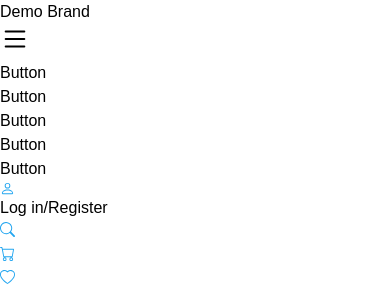
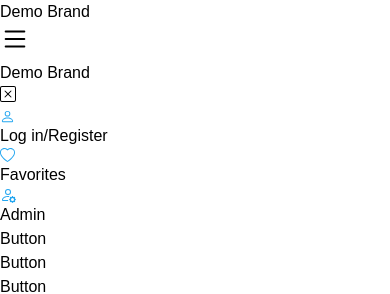
Before and after one commit to KizmazEmirhan/Demo-e-commerce-project, a Vue app in the folder e-commerce/: page / in a window 390 px wide. Shown: the top 294 px of the page. Built offline with nearby package versions, Linux system fonts and the light colour scheme; no server answers; the database is empty.

Commit message:
Update MainHeader.vue
Header updated for better UX, hamburger menu added for mobile version

```diff
--- a/e-commerce/src/components/UI/MainHeader.vue
+++ b/e-commerce/src/components/UI/MainHeader.vue
@@ -8,7 +8,7 @@
         <a href="/">Demo Brand</a>
       </div>
       <div class="lg:hidden flex">
-        <button>
+        <button @click="openMobileMenu">
           <svg
             xmlns="http://www.w3.org/2000/svg"
             width="30"
@@ -23,6 +23,89 @@
             />
           </svg>
         </button>
+      </div>
+      <div
+        id="mobileMenu"
+        class="flex w-0 h-0 z-[999] overflow-x-hidden top-0 left-0 fixed"
+      >
+        <div id="menuWrapper" class="relative flex flex-col bg-[#FAFAFA] p-6">
+          <div class="flex justify-between p-2 gap-5">
+            <p class="font-bold">Demo Brand</p>
+            <button @click="closeMobileMenu">
+              <svg
+                xmlns="http://www.w3.org/2000/svg"
+                width="16"
+                height="16"
+                fill="currentColor"
+                class="bi bi-x-square"
+                viewBox="0 0 16 16"
+              >
+                <path
+                  d="M14 1a1 1 0 0 1 1 1v12a1 1 0 0 1-1 1H2a1 1 0 0 1-1-1V2a1 1 0 0 1 1-1zM2 0a2 2 0 0 0-2 2v12a2 2 0 0 0 2 2h12a2 2 0 0 0 2-2V2a2 2 0 0 0-2-2z"
+                />
+                <path
+                  d="M4.646 4.646a.5.5 0 0 1 .708 0L8 7.293l2.646-2.647a.5.5 0 0 1 .708.708L8.707 8l2.647 2.646a.5.5 0 0 1-.708.708L8 8.707l-2.646 2.647a.5.5 0 0 1-.708-.708L7.293 8 4.646 5.354a.5.5 0 0 1 0-.708"
+                />
+              </svg>
+            </button>
+          </div>
+
+          <ul id="navigation" class="flex flex-col gap-4 p-2">
+            <li id="login">
+              <button class="flex gap-3 items-center">
+                <svg
+                  xmlns="http://www.w3.org/2000/svg"
+                  width="15"
+                  height="15"
+                  fill="#23A6F0"
+                  class="bi bi-person"
+                  viewBox="0 0 16 16"
+                >
+                  <path
+                    d="M8 8a3 3 0 1 0 0-6 3 3 0 0 0 0 6m2-3a2 2 0 1 1-4 0 2 2 0 0 1 4 0m4 8c0 1-1 1-1 1H3s-1 0-1-1 1-4 6-4 6 3 6 4m-1-.004c-.001-.246-.154-.986-.832-1.664C11.516 10.68 10.289 10 8 10s-3.516.68-4.168 1.332c-.678.678-.83 1.418-.832 1.664z"
+                  />
+                </svg>
+                <div class="text-[#23a6f0]">Log in/Register</div>
+              </button>
+            </li>
+            <li id="likedItems">
+              <button class="flex gap-3 items-center">
+                <svg
+                  xmlns="http://www.w3.org/2000/svg"
+                  width="15"
+                  height="15"
+                  fill="#23A6F0"
+                  class="bi bi-heart"
+                  viewBox="0 0 16 16"
+                >
+                  <path
+                    d="m8 2.748-.717-.737C5.6.281 2.514.878 1.4 3.053c-.523 1.023-.641 2.5.314 4.385.92 1.815 2.834 3.989 6.286 6.357 3.452-2.368 5.365-4.542 6.286-6.357.955-1.886.838-3.362.314-4.385C13.486.878 10.4.28 8.717 2.01zM8 15C-7.333 4.868 3.279-3.04 7.824 1.143q.09.083.176.171a3 3 0 0 1 .176-.17C12.72-3.042 23.333 4.867 8 15"
+                  />
+                </svg>
+                <div class="text-[#23a6f0]">Favorites</div>
+              </button>
+            </li>
+            <li id="admin">
+              <router-link :to="{ name: 'AdminPage' }">
+                <div class="flex items-center gap-3">
+                  <svg
+                    xmlns="http://www.w3.org/2000/svg"
+                    width="16"
+                    height="16"
+                    fill="#23a6f0"
+                    class="bi bi-person-gear"
+                    viewBox="0 0 16 16"
+                  >
+                    <path
+                      d="M11 5a3 3 0 1 1-6 0 3 3 0 0 1 6 0M8 7a2 2 0 1 0 0-4 2 2 0 0 0 0 4m.256 7a4.5 4.5 0 0 1-.229-1.004H3c.001-.246.154-.986.832-1.664C4.484 10.68 5.711 10 8 10q.39 0 .74.025c.226-.341.496-.65.804-.918Q8.844 9.002 8 9c-5 0-6 3-6 4s1 1 1 1zm3.63-4.54c.18-.613 1.048-.613 1.229 0l.043.148a.64.64 0 0 0 .921.382l.136-.074c.561-.306 1.175.308.87.869l-.075.136a.64.64 0 0 0 .382.92l.149.045c.612.18.612 1.048 0 1.229l-.15.043a.64.64 0 0 0-.38.921l.074.136c.305.561-.309 1.175-.87.87l-.136-.075a.64.64 0 0 0-.92.382l-.045.149c-.18.612-1.048.612-1.229 0l-.043-.15a.64.64 0 0 0-.921-.38l-.136.074c-.561.305-1.175-.309-.87-.87l.075-.136a.64.64 0 0 0-.382-.92l-.148-.045c-.613-.18-.613-1.048 0-1.229l.148-.043a.64.64 0 0 0 .382-.921l-.074-.136c-.306-.561.308-1.175.869-.87l.136.075a.64.64 0 0 0 .92-.382zM14 12.5a1.5 1.5 0 1 0-3 0 1.5 1.5 0 0 0 3 0"
+                    />
+                  </svg>
+                  <p class="text-[#23a6f0]">Admin</p>
+                </div>
+              </router-link>
+            </li>
+          </ul>
+        </div>
       </div>
       <ul id="rooting-buttons" class="lg:flex gap-6 hidden">
         <li>
@@ -111,8 +194,8 @@
           </button>
         </li>
         <li id="admin" class="text-[#23A6F0]">
-          <router-link :to="{ name: 'AdminPage' }"
-            ><div class="flex items-center gap-3">
+          <router-link :to="{ name: 'AdminPage' }">
+            <div class="flex items-center gap-3">
               <p class="hidden lg:block">Admin</p>
               <svg
                 xmlns="http://www.w3.org/2000/svg"
@@ -125,12 +208,29 @@
                 <path
                   d="M11 5a3 3 0 1 1-6 0 3 3 0 0 1 6 0M8 7a2 2 0 1 0 0-4 2 2 0 0 0 0 4m.256 7a4.5 4.5 0 0 1-.229-1.004H3c.001-.246.154-.986.832-1.664C4.484 10.68 5.711 10 8 10q.39 0 .74.025c.226-.341.496-.65.804-.918Q8.844 9.002 8 9c-5 0-6 3-6 4s1 1 1 1zm3.63-4.54c.18-.613 1.048-.613 1.229 0l.043.148a.64.64 0 0 0 .921.382l.136-.074c.561-.306 1.175.308.87.869l-.075.136a.64.64 0 0 0 .382.92l.149.045c.612.18.612 1.048 0 1.229l-.15.043a.64.64 0 0 0-.38.921l.074.136c.305.561-.309 1.175-.87.87l-.136-.075a.64.64 0 0 0-.92.382l-.045.149c-.18.612-1.048.612-1.229 0l-.043-.15a.64.64 0 0 0-.921-.38l-.136.074c-.561.305-1.175-.309-.87-.87l.075-.136a.64.64 0 0 0-.382-.92l-.148-.045c-.613-.18-.613-1.048 0-1.229l.148-.043a.64.64 0 0 0 .382-.921l-.074-.136c-.306-.561.308-1.175.869-.87l.136.075a.64.64 0 0 0 .92-.382zM14 12.5a1.5 1.5 0 1 0-3 0 1.5 1.5 0 0 0 3 0"
                 />
-              </svg></div
-          ></router-link>
+              </svg>
+            </div>
+          </router-link>
         </li>
       </ul>
     </div>
   </div>
 </template>
 
-<script></script>
+<script>
+export default {
+  methods: {
+    openMobileMenu() {
+      const element = document.getElementById("mobileMenu");
+      element.style.width = "100%";
+      element.style.height = "100%";
+      element.style.backgroundColor = "rgba(0,0,0,0.4)";
+    },
+    closeMobileMenu() {
+      const element = document.getElementById("mobileMenu");
+      element.style.width = "0%";
+      element.style.height = "0%";
+    },
+  },
+};
+</script>
```
